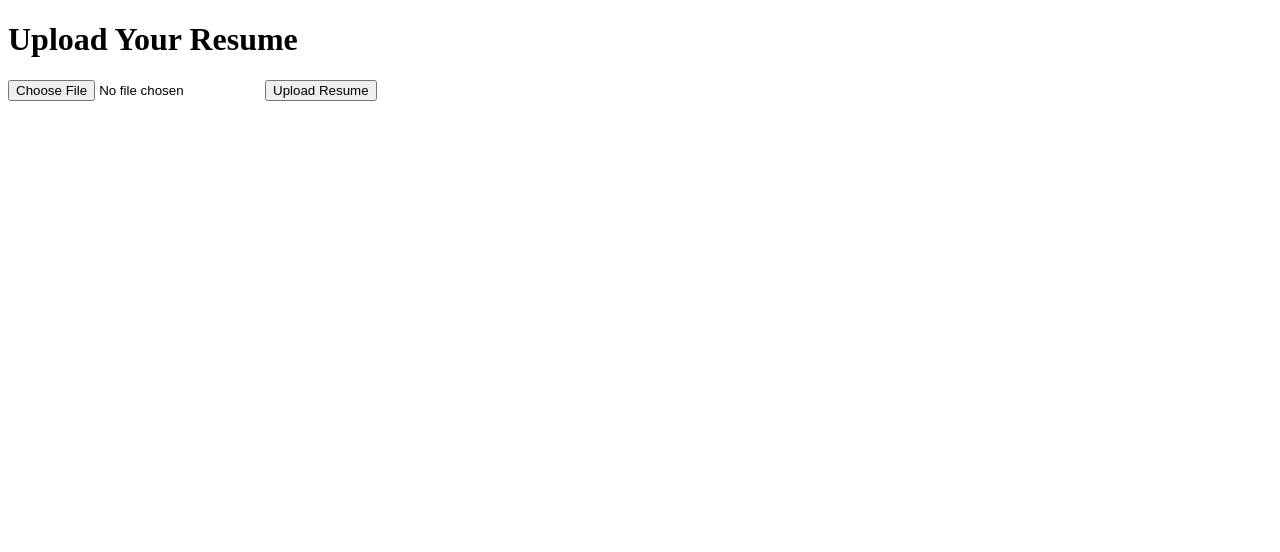
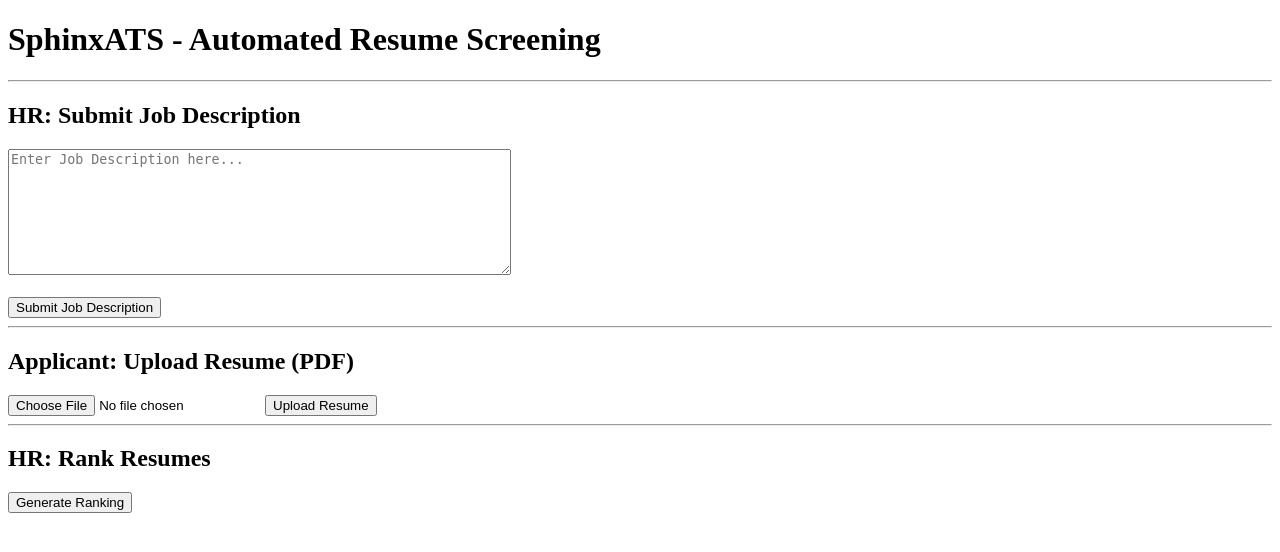
Before and after one commit to MANISH-K-07/SphinxATS, a Flask app: page / in a window 1280 px wide. Shown: the top 552 px of the page. Run offline with Flask 3, Linux system fonts and the light colour scheme.

Commit message:
Phase 3 and 4 running

```diff
--- a/app.py
+++ b/app.py
@@ -1,5 +1,8 @@
 import os
-from flask import Flask, render_template, request, redirect, url_for
+import pdfplumber
+from flask import Flask, render_template, request
+from sklearn.feature_extraction.text import TfidfVectorizer
+from sklearn.metrics.pairwise import cosine_similarity
 
 app = Flask(__name__)
 
@@ -10,9 +13,13 @@
 if not os.path.exists(UPLOAD_FOLDER):
     os.makedirs(UPLOAD_FOLDER)
 
+# Store job description temporarily
+job_description = ""
+
 @app.route("/")
 def home():
     return render_template("index.html")
+
 
 @app.route("/upload", methods=["POST"])
 def upload_resume():
@@ -31,5 +38,55 @@
 
     return "Upload failed"
 
+
+@app.route("/submit_jd", methods=["POST"])
+def submit_jd():
+    global job_description
+    job_description = request.form["jd_text"]
+    return "Job Description Submitted Successfully!"
+
+
+@app.route("/rank")
+def rank_resumes():
+    global job_description
+
+    if job_description == "":
+        return "Please submit a Job Description first."
+
+    resumes = []
+    resume_names = []
+
+    # Extract text from all uploaded resumes
+    for filename in os.listdir(UPLOAD_FOLDER):
+        if filename.endswith(".pdf"):
+            filepath = os.path.join(UPLOAD_FOLDER, filename)
+            text = ""
+
+            with pdfplumber.open(filepath) as pdf:
+                for page in pdf.pages:
+                    text += page.extract_text() or ""
+
+            resumes.append(text)
+            resume_names.append(filename)
+
+    if not resumes:
+        return "No resumes uploaded."
+
+    # Add job description to list
+    documents = [job_description] + resumes
+
+    # Convert to TF-IDF vectors
+    vectorizer = TfidfVectorizer(stop_words="english")
+    tfidf_matrix = vectorizer.fit_transform(documents)
+
+    # Compute similarity between JD and resumes
+    scores = cosine_similarity(tfidf_matrix[0:1], tfidf_matrix[1:]).flatten()
+
+    # Combine names and scores
+    ranked = sorted(zip(resume_names, scores), key=lambda x: x[1], reverse=True)
+
+    return render_template("results.html", ranked=ranked)
+
+
 if __name__ == "__main__":
     app.run(debug=True)
--- a/templates/index.html
+++ b/templates/index.html
@@ -1,15 +1,35 @@
 <!DOCTYPE html>
 <html>
 <head>
-    <title>Resume Screening System</title>
+    <title>SphinxATS</title>
 </head>
 <body>
-    <h1>Upload Your Resume</h1>
 
+    <h1>SphinxATS - Automated Resume Screening</h1>
+
+    <hr>
+
+    <h2>HR: Submit Job Description</h2>
+    <form action="/submit_jd" method="POST">
+        <textarea name="jd_text" rows="8" cols="60" placeholder="Enter Job Description here..." required></textarea>
+        <br><br>
+        <button type="submit">Submit Job Description</button>
+    </form>
+
+    <hr>
+
+    <h2>Applicant: Upload Resume (PDF)</h2>
     <form action="/upload" method="POST" enctype="multipart/form-data">
         <input type="file" name="resume" accept=".pdf" required>
         <button type="submit">Upload Resume</button>
     </form>
 
+    <hr>
+
+    <h2>HR: Rank Resumes</h2>
+    <a href="/rank">
+        <button>Generate Ranking</button>
+    </a>
+
 </body>
 </html>
```
Also changed, not shown: templates/results.html (added, +30 -0 lines), 2 other files.
